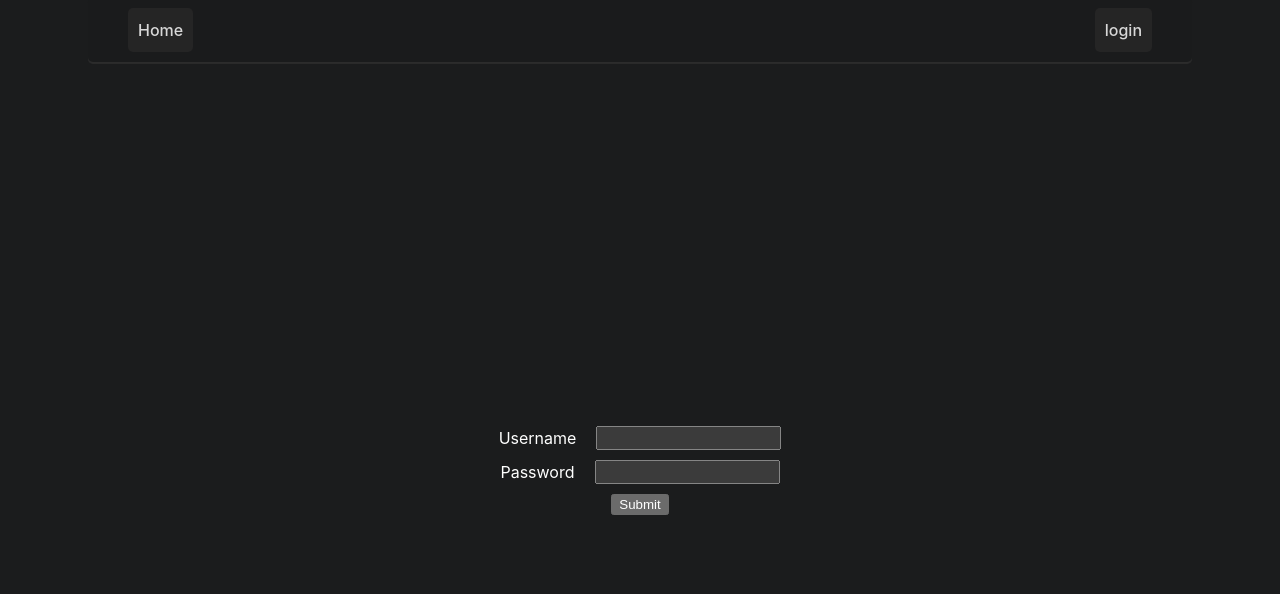
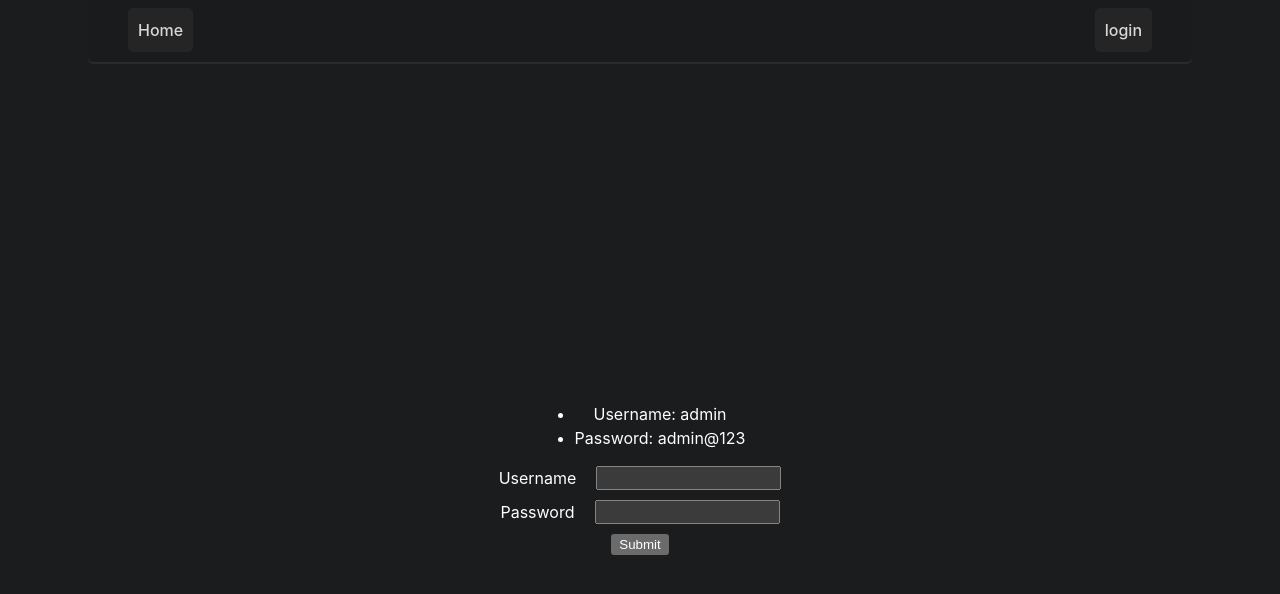
Before and after one commit to biomathcode/3analytics-assigment, a React (Vite) app: page /login in a window 1280 px wide. Shown: the top 594 px of the page. Built offline with nearby package versions, Linux system fonts and the light colour scheme.

Commit message:
added password and username

```diff
--- a/src/auth/Login.tsx
+++ b/src/auth/Login.tsx
@@ -44,6 +44,11 @@ class Login extends React.Component {
       return (
 
         <div className="mt-40 w-100 h-100 flex center col jc">
+          <ul>
+            <li>Username: admin</li>
+            <li>Password: admin@123</li>
+
+          </ul>
         {this.state.error && <p>{this.state.error}</p>}
 
 
@@ -58,7 +63,7 @@ class Login extends React.Component {
           </label>
           <label className="flex gap-20">
             Password
-            <input type="text" name="password" value={this.state.password} onChange={(e) => this.handleChange(e)} />
+            <input type="password" name="password" value={this.state.password} onChange={(e) => this.handleChange(e)} />
 
           </label>
           <input type="submit" value="Submit" />
```
